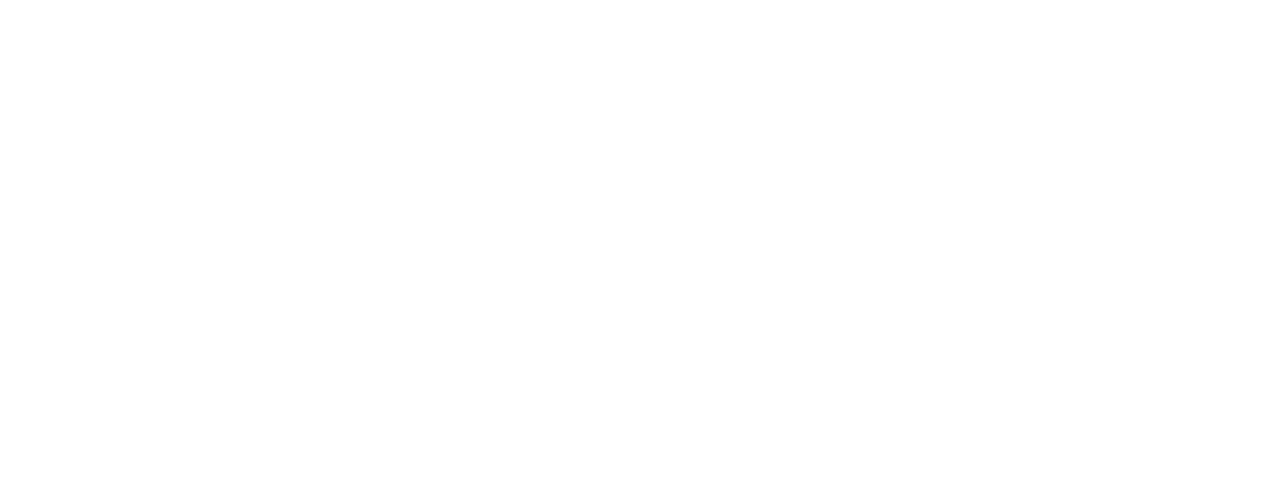
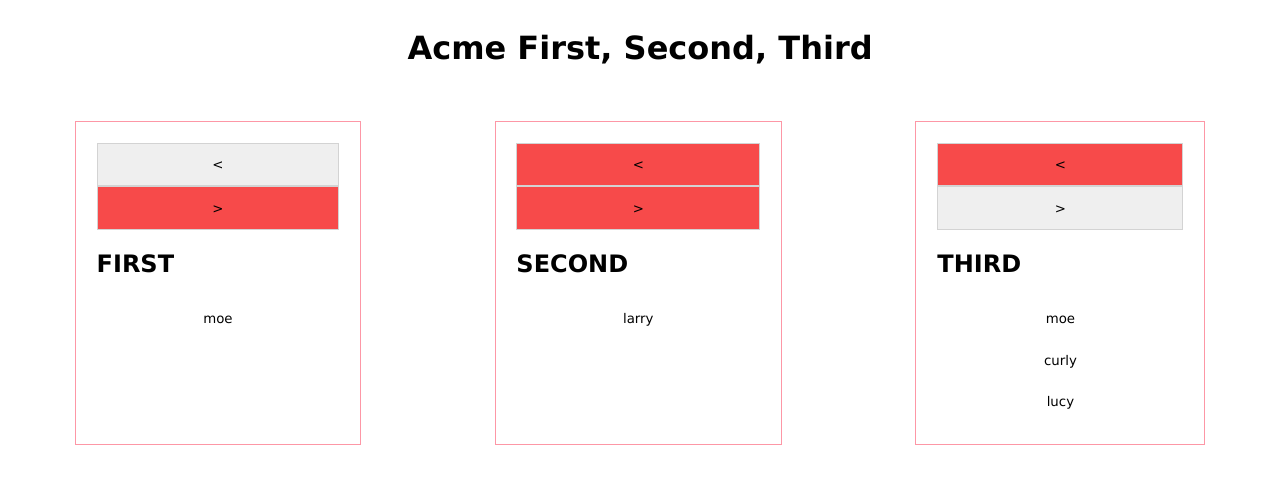
Before and after one commit to kebinghill/acme-first-second-third, a plain HTML site: page index.html in a window 1280 px wide. Drawn offline with Linux system fonts and the light colour scheme.

Commit message:
added js and css files, completed css and html portions

```diff
--- /dev/null
+++ b/acme.js
@@ -0,0 +1,39 @@
+const slots = ['first', 'second', 'third'];
+
+const users = [
+  { id: 1, name: 'moe', slot: 'first' },
+  { id: 2, name: 'larry', slot: 'second' },
+  { id: 3, name: 'curly', slot: 'third' },
+  { id: 4, name: 'lucy', slot: 'third', selected: true },
+];
+
+const names = [...document.getElementsByClassName('names')];
+
+console.log(names);
+
+//Button Direction Event Listeners
+
+const buttonL1Forward = document.getElementById('forward-l-1');
+const buttonL2Back = document.getElementById('back-l-2');
+const buttonL2Forward = document.getElementById('forward-l-2');
+const buttonL3Back = document.getElementById('back-l-3');
+
+buttonL1Forward.addEventListener('click', function (ev) {
+  console.log('Im working');
+});
+
+buttonL2Back.addEventListener('click', function (ev) {
+  console.log('Im working');
+});
+
+buttonL2Forward.addEventListener('click', function (ev) {
+  console.log('Im working');
+});
+
+buttonL3Back.addEventListener('click', function (ev) {
+  console.log('Im working');
+});
+
+// names.addEventListener('click', function (ev) {
+//   console.log('this was messing it up');
+// });
--- a/index.html
+++ b/index.html
@@ -1,11 +1,51 @@
 <!DOCTYPE html>
 <html lang="en">
 <head>
+    <link rel="stylesheet" href="style.css">
+    <script defer src="acme.js"></script>
+
     <meta charset="UTF-8">
     <meta name="viewport" content="width=device-width, initial-scale=1.0">
     <title>Acme First, Second, Third</title>
 </head>
 <body>
+    <div id="title">
+    <h1>Acme First, Second, Third</h1>
+    </div>
 
+    <div id="lists">
+        <div class='list' id="first">
+
+            <button class=""><</button>
+            <button class="bkg-color" id="forward-l-1">></button>
+
+            <h2>FIRST</h2>
+
+            <button class='names'>moe</button>
+
+        </div>
+        <div class='list' id="second">
+
+            <button class="bkg-color" id="back-l-2"><</button>
+            <button class="bkg-color" id="forward-l-2">></button>
+
+            <h2>SECOND</h2>
+
+            <button class='names'>larry</button>
+
+        </div>
+        <div class='list' id="third">
+
+            <button class="bkg-color" id="back-l-3"><</button>
+            <button class="">></button>
+
+            <h2>THIRD</h2>
+
+            <button class='names'>moe</button>
+            <button class='names'>curly</button>
+            <button class='names'>lucy</button>
+
+        </div>
+    </div>
 </body>
 </html>
--- /dev/null
+++ b/style.css
@@ -0,0 +1,38 @@
+* {
+  font-family: verdana;
+}
+#title {
+  display: flex;
+  justify-content: center;
+  margin-bottom: 2em;
+}
+
+#lists {
+  display: flex;
+  justify-content: space-around;
+}
+
+.list {
+  display: flex;
+  flex-direction: column;
+  border: rgb(253, 151, 166) 1px solid;
+  padding: 1.3em;
+}
+
+button {
+  padding-bottom: 1em;
+  padding-top: 1em;
+  padding-left: 8em;
+  padding-right: 8em;
+  border-radius: 0%;
+  border: lightgray 1px solid;
+}
+
+.bkg-color {
+  background: rgb(247, 74, 74);
+}
+
+.names {
+  border: none;
+  background-color: white;
+}
```
